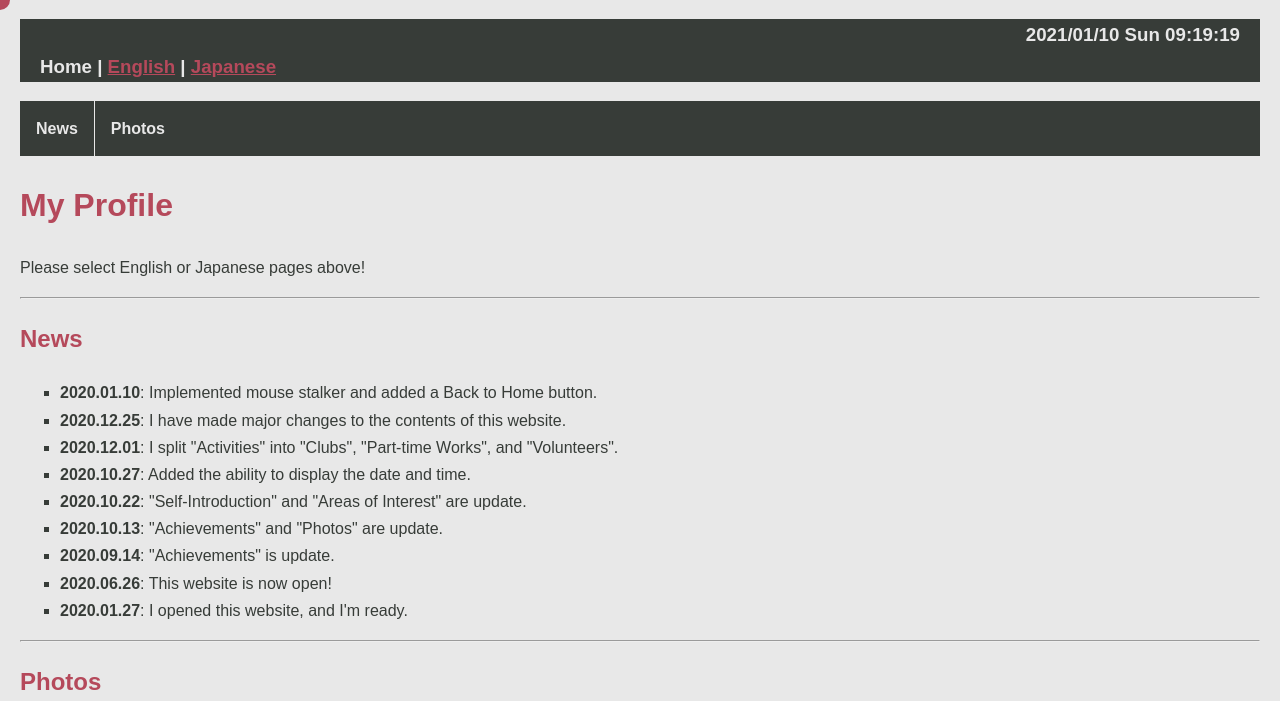
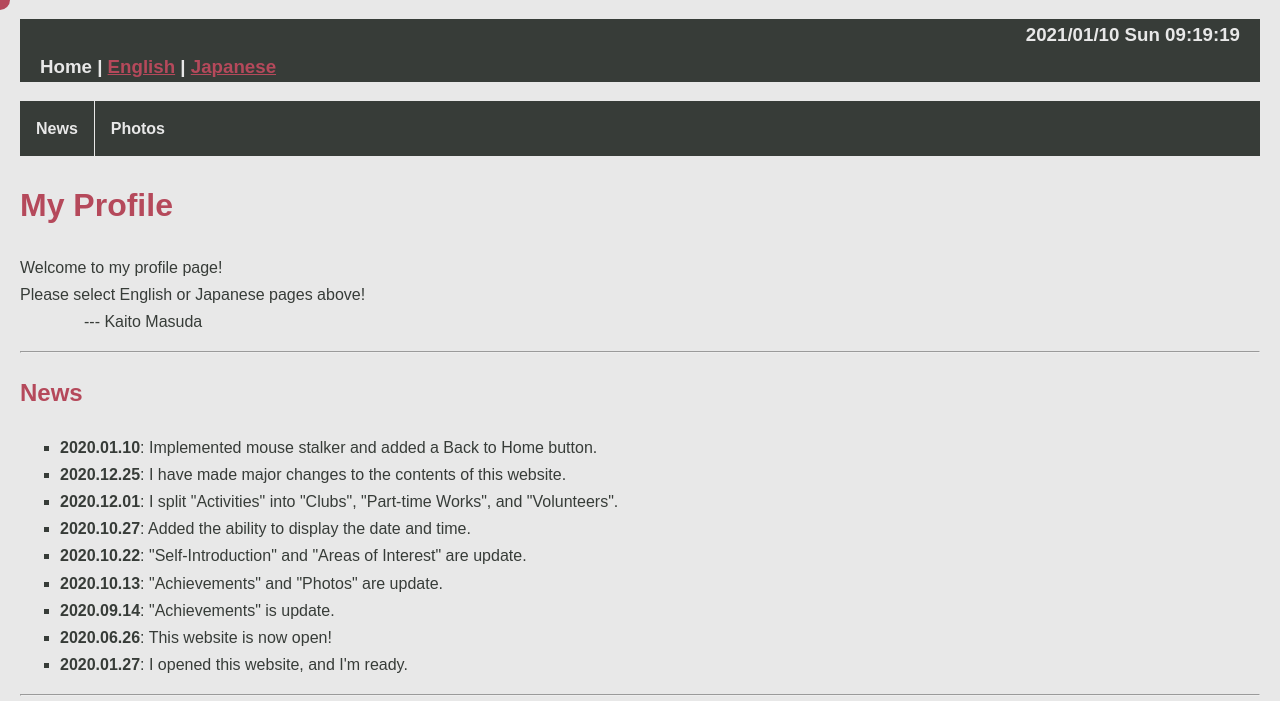
Before and after one commit to masukai/masukai.github.io, a plain HTML site: page index.html in a window 1280 px wide. Shown: the top 701 px of the page. Drawn offline with Linux system fonts and the light colour scheme.

Commit message:
2021_01_10_update2

```diff
--- a/index.html
+++ b/index.html
@@ -31,7 +31,9 @@
     </ul>
     <h1>My Profile</h1>
     <p>
-        Please select English or Japanese pages above!
+        Welcome to my profile page!<br>
+        Please select English or Japanese pages above!<br>
+        &emsp;&emsp;&emsp;&emsp;--- Kaito Masuda
     </p>
     <hr>
     <div id="News">
```
